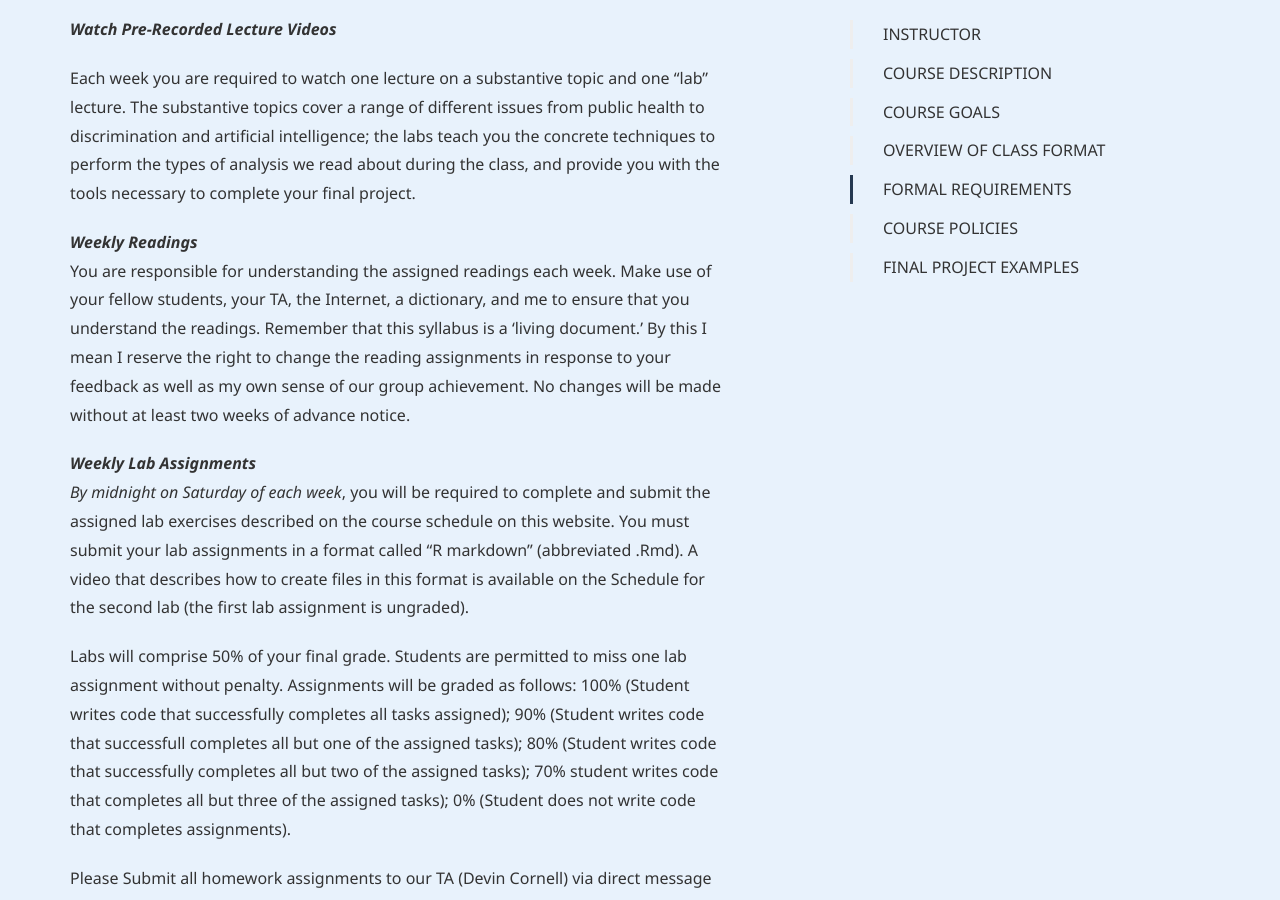
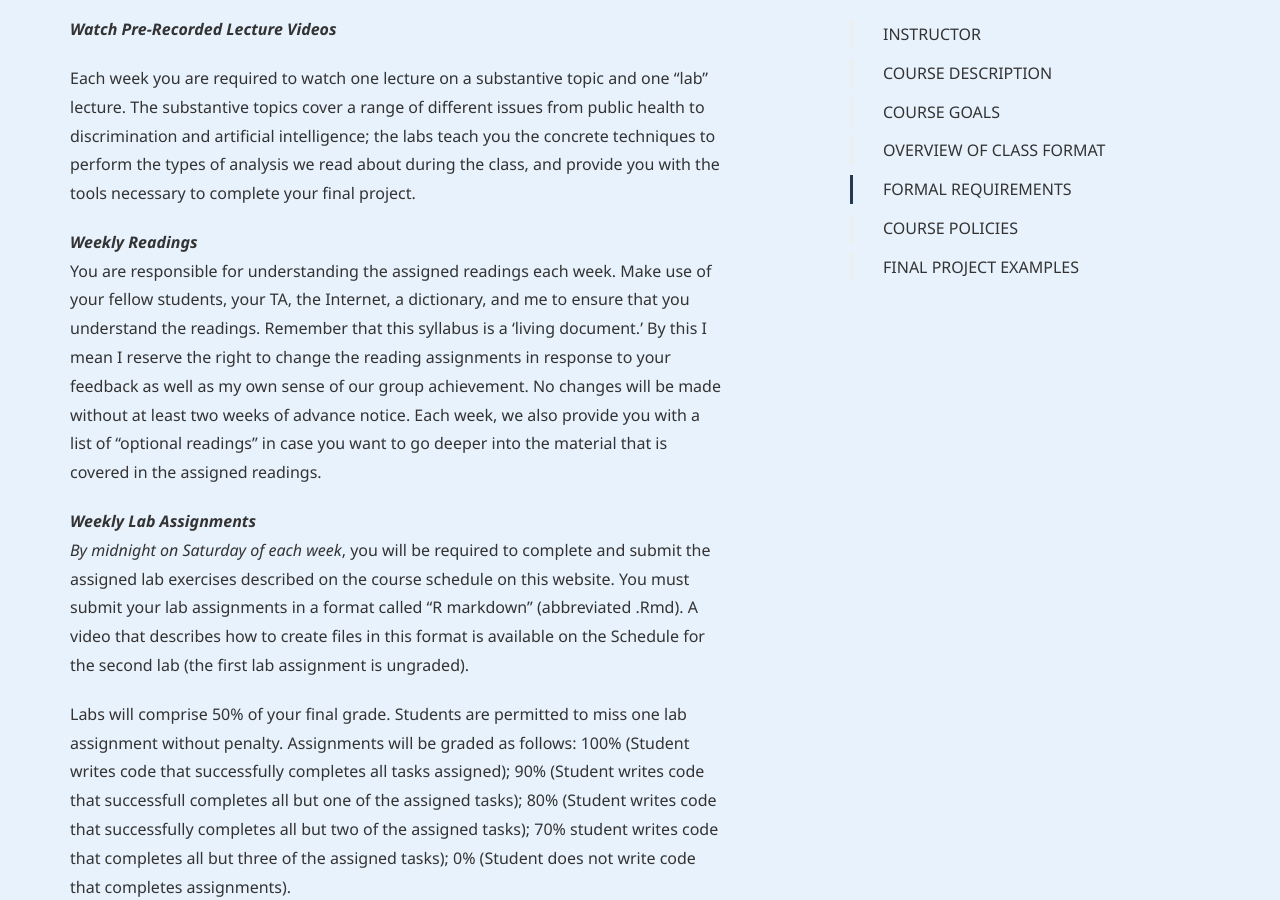
Before and after one commit to dssoc/dssoc.github.io, a Jekyll site: the page built from course.md, in a window 1280 px wide and 900 px high, scrolled down 3959 px. Built offline with Jekyll 4.4.1, drawn with Linux system fonts in a browser that asks for light colours; some web fonts are replaced.

Commit message:
Update course.md

```diff
--- a/course.md
+++ b/course.md
@@ -86,7 +86,7 @@ Each week you are required to watch one lecture on a substantive topic and one "
 
 ***Weekly Readings***
 <br/>
-You are responsible for understanding the assigned readings each week. Make use of your fellow students, your TA, the Internet, a dictionary, and me to ensure that you understand the readings. Remember that this syllabus is a 'living document.' By this I mean I reserve the right to change the reading assignments in response to your feedback as well as my own sense of our group achievement. No changes will be made without at least two weeks of advance notice.
+You are responsible for understanding the assigned readings each week. Make use of your fellow students, your TA, the Internet, a dictionary, and me to ensure that you understand the readings. Remember that this syllabus is a 'living document.' By this I mean I reserve the right to change the reading assignments in response to your feedback as well as my own sense of our group achievement. No changes will be made without at least two weeks of advance notice. Each week, we also provide you with a list of "optional readings" in case you want to go deeper into the material that is covered in the assigned readings.
 <br/>
 
 ***Weekly Lab Assignments***
```
